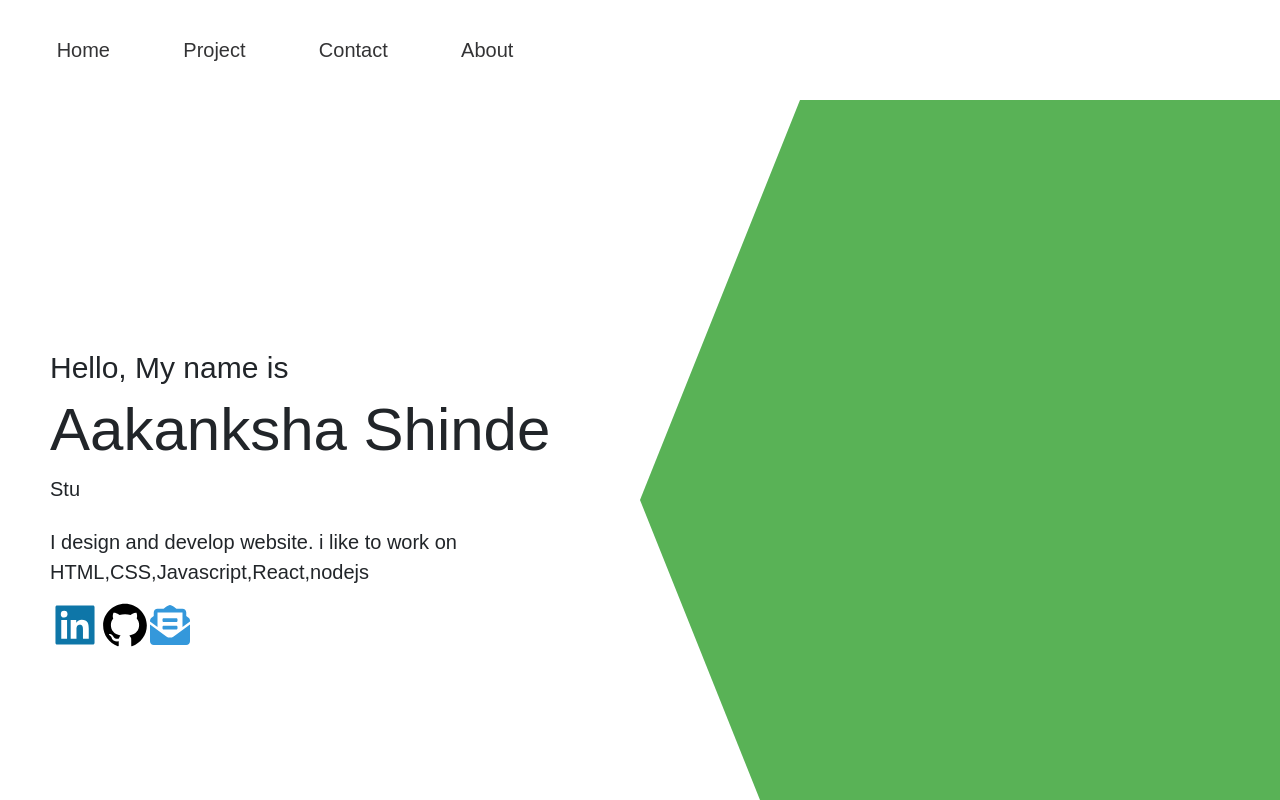
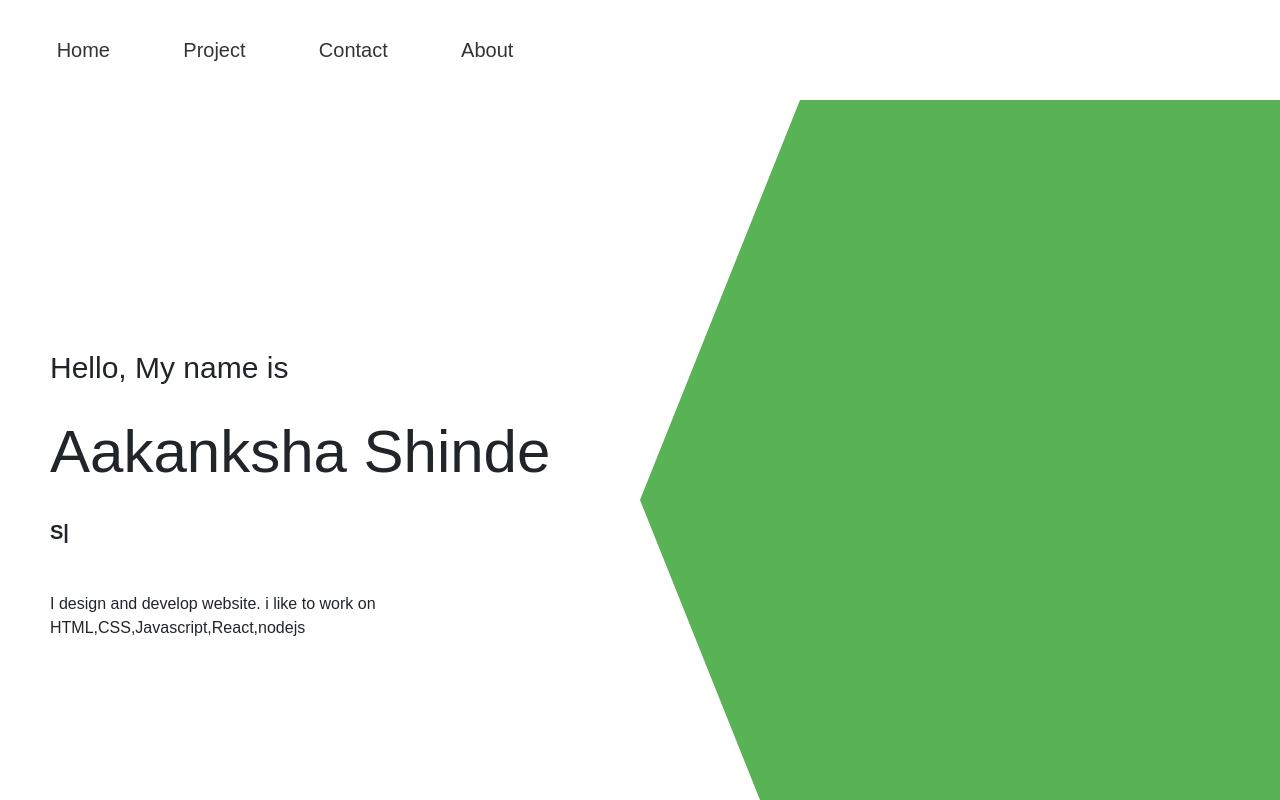
Before and after one commit to Aakanksha2812/Portfolio, a React (Create React App) app: page / in a window 1280 px wide. Shown: the top 800 px of the page. Built offline with nearby package versions, Linux system fonts and the light colour scheme; the HTML template or start-up script is replaced by a standard one.

Commit message:
footer added

```diff
--- a/package.json
+++ b/package.json
@@ -7,6 +7,7 @@
     "@testing-library/react": "^12.1.2",
     "@testing-library/user-event": "^13.5.0",
     "bootstrap": "^5.1.3",
+    "em": "^0.0.2",
     "react": "^17.0.2",
     "react-dom": "^17.0.2",
     "react-icons": "^4.3.1",
--- a/src/App.js
+++ b/src/App.js
@@ -5,7 +5,7 @@ import home from './Components/home';
 import contact from './Components/contact';
 import project from './Components/project';
 import about from './Components/about';
-import footer from './Components/footer';
+import Footer from './Components/footer';
 function App() {
   return (
     <div className="App">
@@ -19,7 +19,7 @@ function App() {
 
       </Switch>
       </BrowserRouter>
-      <footer/>
+      <Footer/>
     </div>
 
 
--- a/src/Components/about.css
+++ b/src/Components/about.css
@@ -34,6 +34,9 @@
     height: 100%;
     object-fit: cover;
   }
+  .resume{
+    font:bold;
+  }
   .a-text{
       font-size: medium;
       font-family: sans-serif;
--- a/src/Components/about.js
+++ b/src/Components/about.js
@@ -21,7 +21,7 @@ function about () {
                    Aissms Ioit. I am web developer. <br/>i am working on HTML,CSS, Javascript,React,  nodejs,Mysql.<br/>
                    apart from that i like reading,cooking,travelling
                </p>
-               <h2>you will find my resume here</h2>
+               <h2 className='resume'> you will find my resume here</h2>
                <div className="resume">
               <a href="https://drive.google.com/file/d/1-yaTG0X5ntmcQEb9I_zGAbj4Sfgwaaok/view?usp=sharing">
                 <button className="btn btn-primary"> MY Resume</button>
--- a/src/Components/contact.js
+++ b/src/Components/contact.js
@@ -58,7 +58,7 @@ const Contact = () => {
           <p className="c-desc">
             <b> Get in touch.</b>
           </p>
-          <form /*ref={formRef} onSubmit={handleSubmit}*/>
+          <form ref={formRef} onSubmit={handleSubmit}>
             <input /*style={{backgroundColor: darkMode && "#333"}}*/ type="text" placeholder="Name" name="user_name" />
             <input /*style={{backgroundColor: darkMode && "#333"}}*/ type="text" placeholder="Subject" name="user_subject" />
             <input /*style={{backgroundColor: darkMode && "#333"}}*/ type="text" placeholder="Email" name="user_email" />
--- a/src/Components/home.css
+++ b/src/Components/home.css
@@ -92,7 +92,7 @@
     top: 0;
     right: 0;
   }
- /*
+
   @media screen and (max-width: 480px) {
     .i {
       flex-direction: column;
@@ -152,5 +152,5 @@
     margin-left: 200px;
     margin-right: 200px;
 
-  /*  margin: 25px 50px 100px 100px;
-}*/
+  /*  margin: 25px 50px 100px 100px;*/
+}
--- a/src/Components/home.js
+++ b/src/Components/home.js
@@ -11,7 +11,7 @@ import {
   FaBootstrap,
   FaNodeJs,
 } from "react-icons/fa";
-import {AiOutlineMail} from 'react-icons/ai';
+import { AiOutlineMail } from 'react-icons/ai';
 import homeimg from "../Assets/homeimage.jpeg";
 import Typical from "react-typical";
 import { AiFillHtml5 } from "react-icons/ai";
@@ -49,34 +49,13 @@ function home() {
             <p className="i-desc text">
               I design and develop website. i like to work on HTML,CSS,Javascript,React,nodejs
             </p>
-            <div className="social-media">
-
-
-              <a
-                href="https://www.linkedin.com/in/aakanksha-shinde-a32205216"
-                className="icon-button2"
-              >
-                <AiFillLinkedin size={50} style={{ color: "#0e76a8" }} />
-              </a>
-              <a
-                href="https://github.com/Aakanksha2812"
-                className="icon-button1"
-              >
-                <AiFillGithub size={50} style={{ color: "black" }} />
-              </a>
-              <a href="shindeaakanksha28@gmail.com" className="icon-button3">
-                <FaEnvelopeOpenText size={40} style={{ color: "#3498db" }} />
-              </a>
-            </div>
-
-
           </div>
         </div>
         <div className="i-right">
           <div className="i-bg"></div>
         </div>
       </div>
-      <footer/>
+      <footer />
     </div>
 
   );
```
Also changed, not shown: 1 other file (tests, documents, lock files or other folders).
